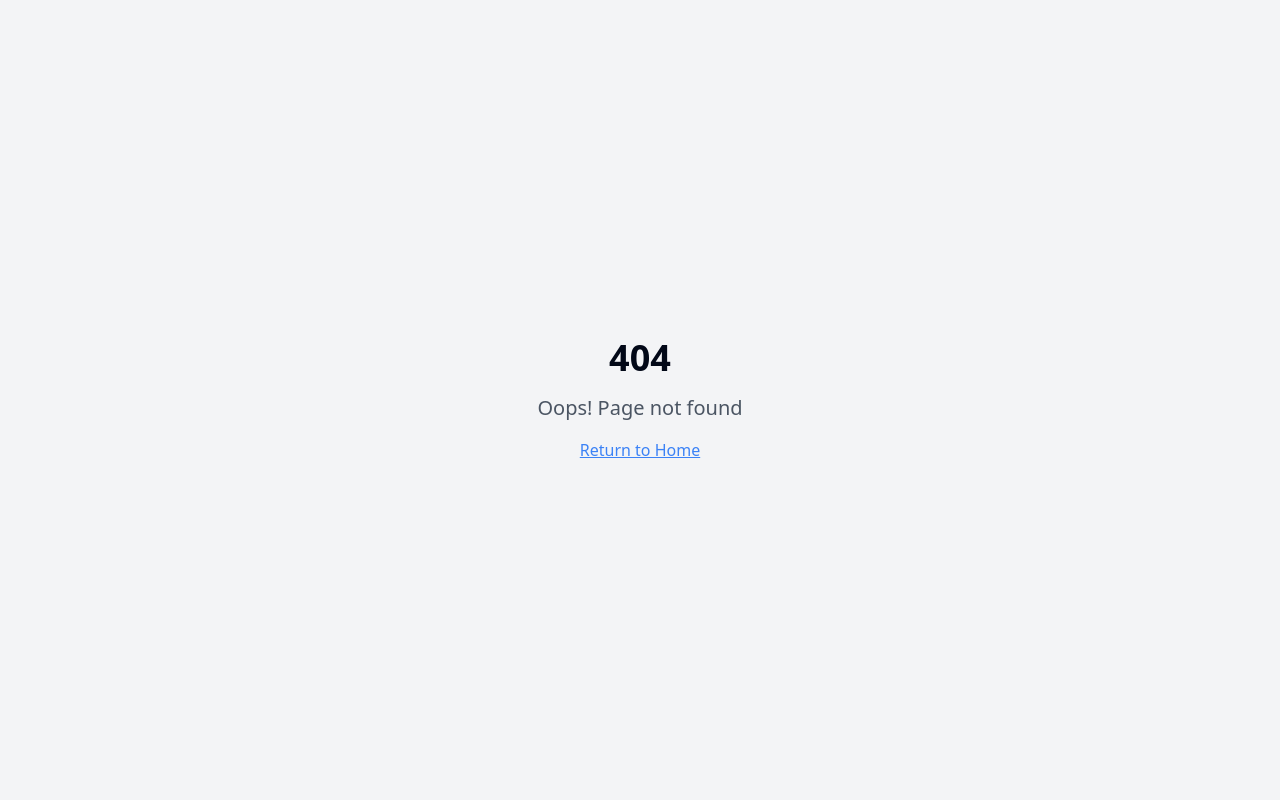
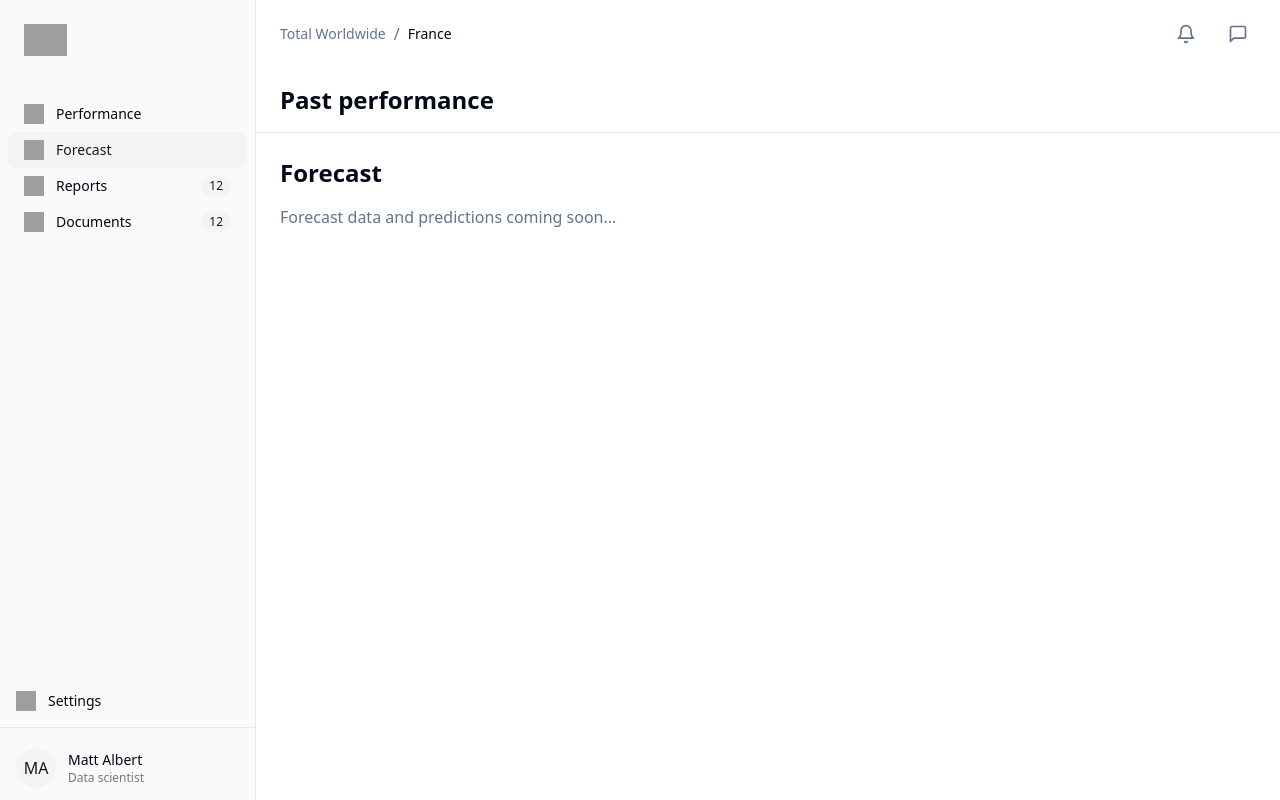
Before and after one commit to louis-sanna-eki/p-549946, a React (Vite) app: page /forecast in a window 1280 px wide. Before the commit this address had no page. Built offline with nearby package versions, Linux system fonts and the light colour scheme; grey boxes are pictures that could not be loaded.

Commit message:
Implement sidebar routing functionality
Added functionality to make the sidebar items clickable, allowing navigation to placeholder pages. This enhances the user experience by enabling routing through the sidebar.
[skip gpt_engineer]

```diff
--- a/src/App.tsx
+++ b/src/App.tsx
@@ -5,6 +5,11 @@ import { QueryClient, QueryClientProvider } from "@tanstack/react-query";
 import { BrowserRouter, Routes, Route } from "react-router-dom";
 import Index from "./pages/Index";
 import NotFound from "./pages/NotFound";
+import Performance from "./pages/Performance";
+import Forecast from "./pages/Forecast";
+import Reports from "./pages/Reports";
+import Documents from "./pages/Documents";
+import Settings from "./pages/Settings";
 
 const queryClient = new QueryClient();
 
@@ -15,8 +20,12 @@ const App = () => (
       <Sonner />
       <BrowserRouter>
         <Routes>
-          <Route path="/" element={<Index />} />
-          {/* ADD ALL CUSTOM ROUTES ABOVE THE CATCH-ALL "*" ROUTE */}
+          <Route path="/" element={<Performance />} />
+          <Route path="/performance" element={<Performance />} />
+          <Route path="/forecast" element={<Forecast />} />
+          <Route path="/reports" element={<Reports />} />
+          <Route path="/documents" element={<Documents />} />
+          <Route path="/settings" element={<Settings />} />
           <Route path="*" element={<NotFound />} />
         </Routes>
       </BrowserRouter>
--- a/src/components/layout/NavigationItem.tsx
+++ b/src/components/layout/NavigationItem.tsx
@@ -1,14 +1,20 @@
 import { cn } from "@/lib/utils";
+import { Link, useLocation } from "react-router-dom";
 
 interface NavigationItemProps {
   icon: string;
   title: string;
   badge?: string;
   active?: boolean;
+  to: string;
 }
 
-export function NavigationItem({ icon, title, badge, active }: NavigationItemProps) {
+export function NavigationItem({ icon, title, badge, to }: NavigationItemProps) {
+  const location = useLocation();
+  const active = location.pathname === to || (to === "/performance" && location.pathname === "/");
+
   return (
+    <Link to={to}>
       <div className={cn(
         "flex items-center gap-3 px-4 py-2 rounded-lg cursor-pointer",
         active ? "bg-sidebar-accent text-sidebar-accent-foreground" : "hover:bg-sidebar-accent/50"
@@ -21,5 +27,6 @@ export function NavigationItem({ icon, title, badge, active }: NavigationItemPro
           </span>
         )}
       </div>
+    </Link>
   );
 }
--- a/src/components/layout/Sidebar.tsx
+++ b/src/components/layout/Sidebar.tsx
@@ -6,21 +6,24 @@ const navigationItems = [
   {
     icon: "https://cdn.builder.io/api/v1/image/assets/fefc4dc743f5437b91c732647225a5b8/71096e2dfbab3881c10cb6ac25dffafa32661e3bf301bb3e7eb0b1b172feedb4",
     title: "Performance",
-    active: true
+    to: "/performance"
   },
   {
     icon: "https://cdn.builder.io/api/v1/image/assets/fefc4dc743f5437b91c732647225a5b8/0c78c0d737c9b4e0733cdeaf24fddb25883d91554f956dabca16f64e31fbe15b",
-    title: "Forecast"
+    title: "Forecast",
+    to: "/forecast"
   },
   {
     icon: "https://cdn.builder.io/api/v1/image/assets/fefc4dc743f5437b91c732647225a5b8/e306aaa5b94f211b84b544885dfddc5a4f7ab7a6333651a77a6c212270ddbd1f",
     title: "Reports",
-    badge: "12"
+    badge: "12",
+    to: "/reports"
   },
   {
     icon: "https://cdn.builder.io/api/v1/image/assets/fefc4dc743f5437b91c732647225a5b8/605002b8f48484dedad45c89be90d3c82615ab8f691b6b796fbfece040928c70",
     title: "Documents",
-    badge: "12"
+    badge: "12",
+    to: "/documents"
   }
 ];
 
@@ -42,7 +45,7 @@ export function Sidebar() {
             icon={item.icon}
             title={item.title}
             badge={item.badge}
-            active={item.active}
+            to={item.to}
           />
         ))}
       </nav>
@@ -51,6 +54,7 @@ export function Sidebar() {
         <NavigationItem
           icon="https://cdn.builder.io/api/v1/image/assets/fefc4dc743f5437b91c732647225a5b8/435c42bb5e6dcf75d9abf3907388fe27eb110811b7892aa9c584e1081bbe401c"
           title="Settings"
+          to="/settings"
         />
         <Separator className="my-2" />
         <ProfileSection />
--- /dev/null
+++ b/src/pages/Documents.tsx
@@ -0,0 +1,14 @@
+import { Layout } from "@/components/layout/Layout";
+
+const Documents = () => {
+  return (
+    <Layout>
+      <div className="grid gap-4">
+        <h1 className="text-2xl font-bold">Documents</h1>
+        <p className="text-muted-foreground">Document management coming soon...</p>
+      </div>
+    </Layout>
+  );
+};
+
+export default Documents;
--- /dev/null
+++ b/src/pages/Forecast.tsx
@@ -0,0 +1,14 @@
+import { Layout } from "@/components/layout/Layout";
+
+const Forecast = () => {
+  return (
+    <Layout>
+      <div className="grid gap-4">
+        <h1 className="text-2xl font-bold">Forecast</h1>
+        <p className="text-muted-foreground">Forecast data and predictions coming soon...</p>
+      </div>
+    </Layout>
+  );
+};
+
+export default Forecast;
--- /dev/null
+++ b/src/pages/Performance.tsx
@@ -0,0 +1,14 @@
+import { Layout } from "@/components/layout/Layout";
+
+const Performance = () => {
+  return (
+    <Layout>
+      <div className="grid gap-4">
+        <h1 className="text-2xl font-bold">Performance Dashboard</h1>
+        <p className="text-muted-foreground">Performance metrics and analytics coming soon...</p>
+      </div>
+    </Layout>
+  );
+};
+
+export default Performance;
--- /dev/null
+++ b/src/pages/Reports.tsx
@@ -0,0 +1,14 @@
+import { Layout } from "@/components/layout/Layout";
+
+const Reports = () => {
+  return (
+    <Layout>
+      <div className="grid gap-4">
+        <h1 className="text-2xl font-bold">Reports</h1>
+        <p className="text-muted-foreground">Reports and analytics coming soon...</p>
+      </div>
+    </Layout>
+  );
+};
+
+export default Reports;
--- /dev/null
+++ b/src/pages/Settings.tsx
@@ -0,0 +1,14 @@
+import { Layout } from "@/components/layout/Layout";
+
+const Settings = () => {
+  return (
+    <Layout>
+      <div className="grid gap-4">
+        <h1 className="text-2xl font-bold">Settings</h1>
+        <p className="text-muted-foreground">Settings and configuration coming soon...</p>
+      </div>
+    </Layout>
+  );
+};
+
+export default Settings;
```
Lines whose indentation alone changed are shown as unchanged.
